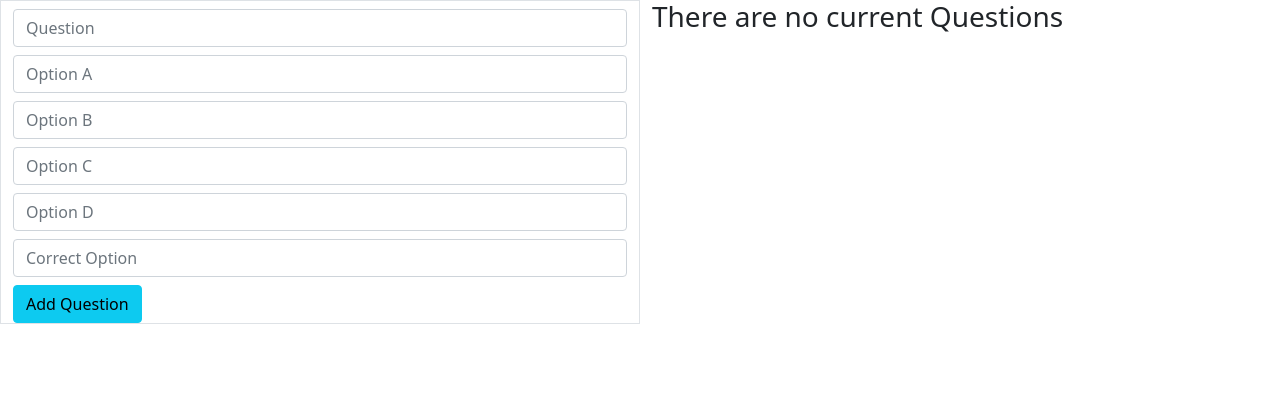
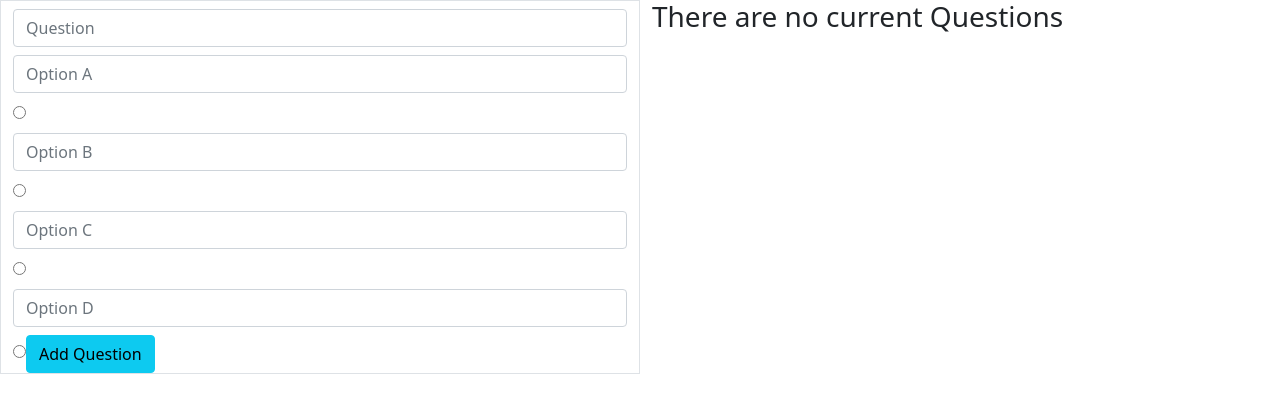
Before and after one commit to Excellence-arch/React-cbt-app, a React (Create React App) app: page / in a window 1280 px wide. Shown: the top 412 px of the page. Built offline with nearby package versions, Linux system fonts and the light colour scheme.

Commit message:
I have completed the project. Remains Design

```diff
--- a/src/App.js
+++ b/src/App.js
@@ -1,14 +1,23 @@
 import AddQuestion from "./components/AddQuestion";
 import { useState } from 'react';
 import DisplayQuestions from "./components/DisplayQuestions";
+import ScoreBoard from "./components/ScoreBoard";
 
 const App = () => {
 
   const [allQuestions, setAllQuestions] = useState([]);
+  const [score, setScore] = useState(0);
+  const [displayScore, setDisplayScore] = useState(false);
 
   const addQuestions = (newQuestion) => {
     setAllQuestions([...allQuestions, newQuestion]);
-    console.log(allQuestions);
+    // console.log(allQuestions);
+  }
+
+  const submit = (scores) => {
+    let newScore = scores.reduce((i, j) => i + j, 0);
+    setScore(newScore);
+    setDisplayScore(true);
   }
 
   return(
@@ -18,9 +27,15 @@ const App = () => {
           <div className="col-6 border border-right">
             <AddQuestion addQuestions={addQuestions}/>
           </div>
-          <div className="col-6">
-            <DisplayQuestions allQuestions={allQuestions}/>
-          </div>
+          {!displayScore ?
+            <div className="col-6">
+              <DisplayQuestions allQuestions={allQuestions} submit={submit}/>
+            </div>
+          :
+            <div className="col-6">
+              <ScoreBoard score={score} total={allQuestions.length}/>
+            </div>
+          }
         </div>
       </section>
     </>
--- a/src/components/AddQuestion.js
+++ b/src/components/AddQuestion.js
@@ -1,5 +1,6 @@
 import Button from "./Button";
 import Input from "./Input";
+import Options from "./Options"
 import { useState } from "react";
 
 const AddQuestion = ({addQuestions}) => {
@@ -15,11 +16,11 @@ const AddQuestion = ({addQuestions}) => {
     return(
         <>
             <Input placeholder="Question" handleChange={e => setQuestion(e.target.value)} val={question}/>
-            <Input placeholder="Option A" handleChange={e => setOptionA(e.target.value)} val={optionA}/>
-            <Input placeholder="Option B" handleChange={e => setOptionB(e.target.value)} val={optionB}/>
-            <Input placeholder="Option C" handleChange={e => setOptionC(e.target.value)} val={optionC}/>
-            <Input placeholder="Option D" handleChange={e => setOptionD(e.target.value)} val={optionD}/>
-            <Input placeholder="Correct Option" handleChange={e => setCorrectOption(e.target.value)} val={correctOption}/>
+            <Input placeholder="Option A" handleChange={e => setOptionA(e.target.value)} val={optionA}/> <Options handleSelect={e => setCorrectOption(e.target.value)} names={`correct`} val={`Option A`}/>
+            <Input placeholder="Option B" handleChange={e => setOptionB(e.target.value)} val={optionB}/> <Options names={`correct`} handleSelect={e => setCorrectOption(e.target.value)} val={`Option B`}/>
+            <Input placeholder="Option C" handleChange={e => setOptionC(e.target.value)} val={optionC}/> <Options names={`correct`} handleSelect={e => setCorrectOption(e.target.value)} val={`Option C`}/>
+            <Input placeholder="Option D" handleChange={e => setOptionD(e.target.value)} val={optionD}/> <Options names={`correct`} handleSelect={e => setCorrectOption(e.target.value)} val={`Option D`}/>
+            {/* <Input placeholder="Correct Option" handleChange={e => setCorrectOption(e.target.value)} val={correctOption}/> */}
             <Button name="Add Question" addQuestions={()=> addQuestions({question, optionA, optionB, optionC, optionD, correctOption})} color="info"/>
         </>
     )
--- a/src/components/DisplayQuestions.js
+++ b/src/components/DisplayQuestions.js
@@ -2,10 +2,11 @@ import { useState } from 'react';
 import Button from './Button';
 import Options from './Options';
 
-const DisplayQuestions = ({allQuestions}) => {
+const DisplayQuestions = ({allQuestions, submit}) => {
 
     const [currentQuestion, setCurrentQuestion] = useState(0);
     const [ready, setReady] = useState(false);
+    const [scores, setScores] = useState([]);
 
     const previous = () => {
         let current = currentQuestion;
@@ -19,8 +20,17 @@ const DisplayQuestions = ({allQuestions}) => {
         setCurrentQuestion(current);
     }
 
-    const submit = () => {
-
+    const checkAnswer = e => {
+        let newScore = scores;
+        if (e.target.value == allQuestions[currentQuestion].correctOption) {
+            newScore[currentQuestion] = 1;
+            setScores(newScore);
+            console.log(scores);
+        } else {
+            newScore[currentQuestion] = 0;
+            setScores(newScore);
+            console.log(scores);
+        }
     }
 
     return(
@@ -34,10 +44,10 @@ const DisplayQuestions = ({allQuestions}) => {
             <div key={currentQuestion}>
                 <p>Question {currentQuestion+1}</p>
                 <p>{allQuestions[currentQuestion].question}</p>
-                <Options name={"Option"+ currentQuestion} value={allQuestions[currentQuestion].optionA} />
-                <Options name={"Option"+ currentQuestion} value={allQuestions[currentQuestion].optionB} />
-                <Options name={"Option"+ currentQuestion} value={allQuestions[currentQuestion].optionC} />
-                <Options name={"Option"+ currentQuestion} value={allQuestions[currentQuestion].optionD} />
+                <p> <Options names={`Option${currentQuestion}`} handleSelect={e => checkAnswer(e)} val={`Option A`} />  {allQuestions[currentQuestion].optionA} </p>
+                <p> <Options names={`Option${currentQuestion}`} handleSelect={e => checkAnswer(e)} val={`Option B`} />  {allQuestions[currentQuestion].optionB} </p>
+                <p> <Options names={`Option${currentQuestion}`} handleSelect={e => checkAnswer(e)} val={`Option C`} />  {allQuestions[currentQuestion].optionC} </p>
+                <p> <Options names={`Option${currentQuestion}`} handleSelect={e => checkAnswer(e)} val={`Option D`} />   {allQuestions[currentQuestion].optionD}</p>
                 {/* <p>{allQuestions[currentQuestion].optionA}</p> */}
                 {/* <p>{allQuestions[currentQuestion].optionB}</p>
                 <p>{allQuestions[currentQuestion].optionC}</p>
@@ -45,19 +55,19 @@ const DisplayQuestions = ({allQuestions}) => {
                 {currentQuestion == allQuestions.length - 1 ?
                 <div>
                     <Button name="previous" color='info' addQuestions={previous} />
-                    <Button name="Submit" color="success" addQuestions={submit} />
+                    <Button name="Submit" color="success" addQuestions={() => submit(scores)} />
                 </div>
                 :
                 currentQuestion == 0 ?
 
                 <div>
-                    <Button name="Submit" color="success" addQuestions={submit} />
+                    <Button name="Submit" color="success" addQuestions={() => submit(scores)} />
                     <Button name="Next" color="info" addQuestions={next} />
                 </div>
                 :
                     <div>
                         <Button name="previous" color='info' addQuestions={previous} />
-                        <Button name="Submit" color="success" addQuestions={submit} />
+                        <Button name="Submit" color="success" addQuestions={() => submit(scores)} />
                         <Button name="Next" color="info" addQuestions={next} />
                     </div>
             }
--- a/src/components/Input.js
+++ b/src/components/Input.js
@@ -3,7 +3,7 @@ const Input = ({placeholder, handleChange, val}) => {
 
     return(
         <>
-            <input type="text" className="form-control my-2" placeholder={placeholder} onChange={handleChange} value={val}/>
+            <input type="text" className="form-control my-2 w-100" placeholder={placeholder} onChange={handleChange} value={val}/>
         </>
     )
 }
--- a/src/components/Options.js
+++ b/src/components/Options.js
@@ -1,7 +1,7 @@
-const Options = ({name, value}) => {
+const Options = ({names, val, handleSelect}) => {
     return(
         <>
-            <input type="radio" name={name} value={value}/>
+            <input type="radio" name={names} onChange={handleSelect} value={val} />
         </>
     )
 }
--- /dev/null
+++ b/src/components/ScoreBoard.js
@@ -0,0 +1,11 @@
+const ScoreBoard = ({score, total}) => {
+    return(
+        <>
+            <div>
+                You scored {score} out of {total}
+            </div>
+        </>
+    )
+}
+
+export default ScoreBoard
```
